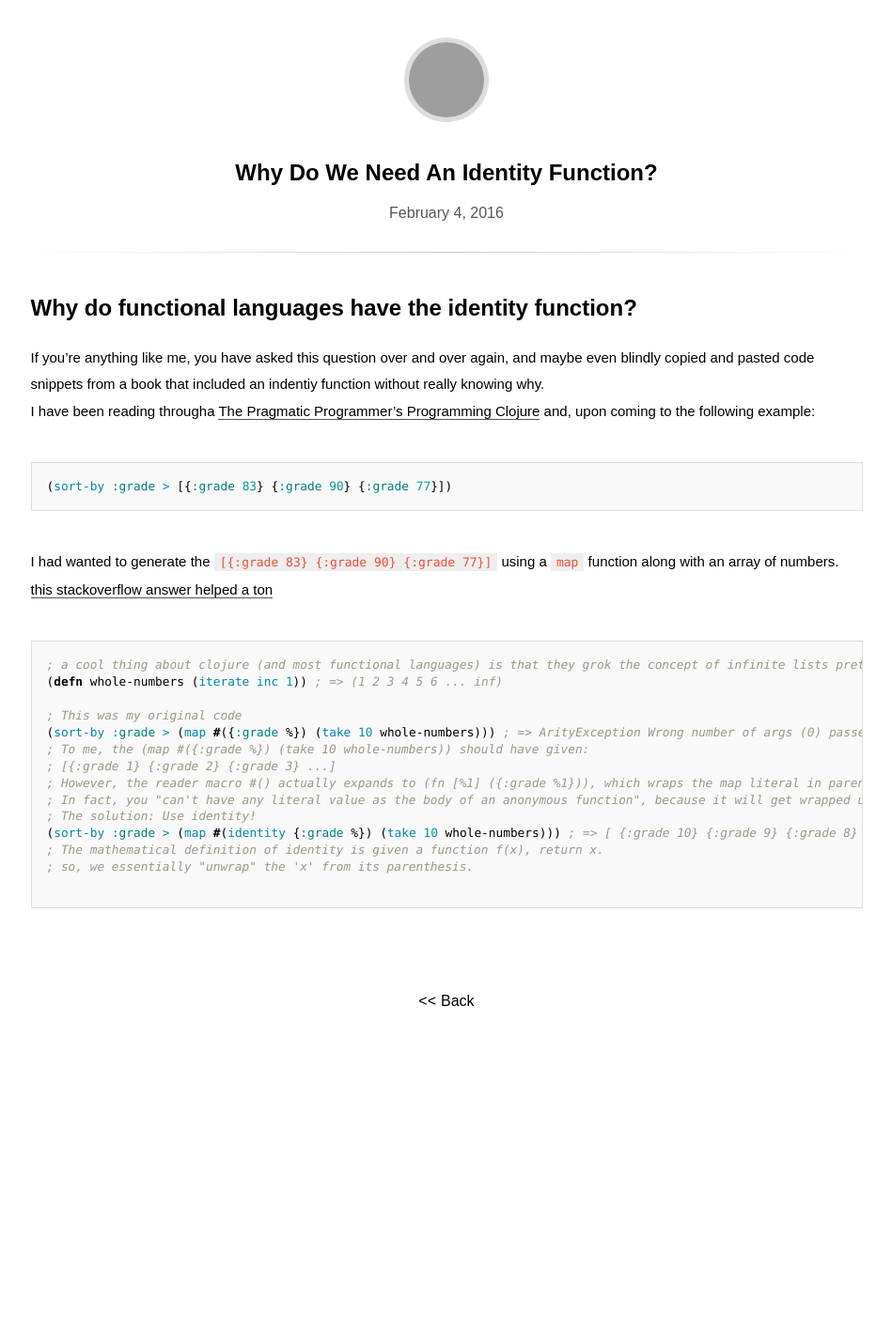
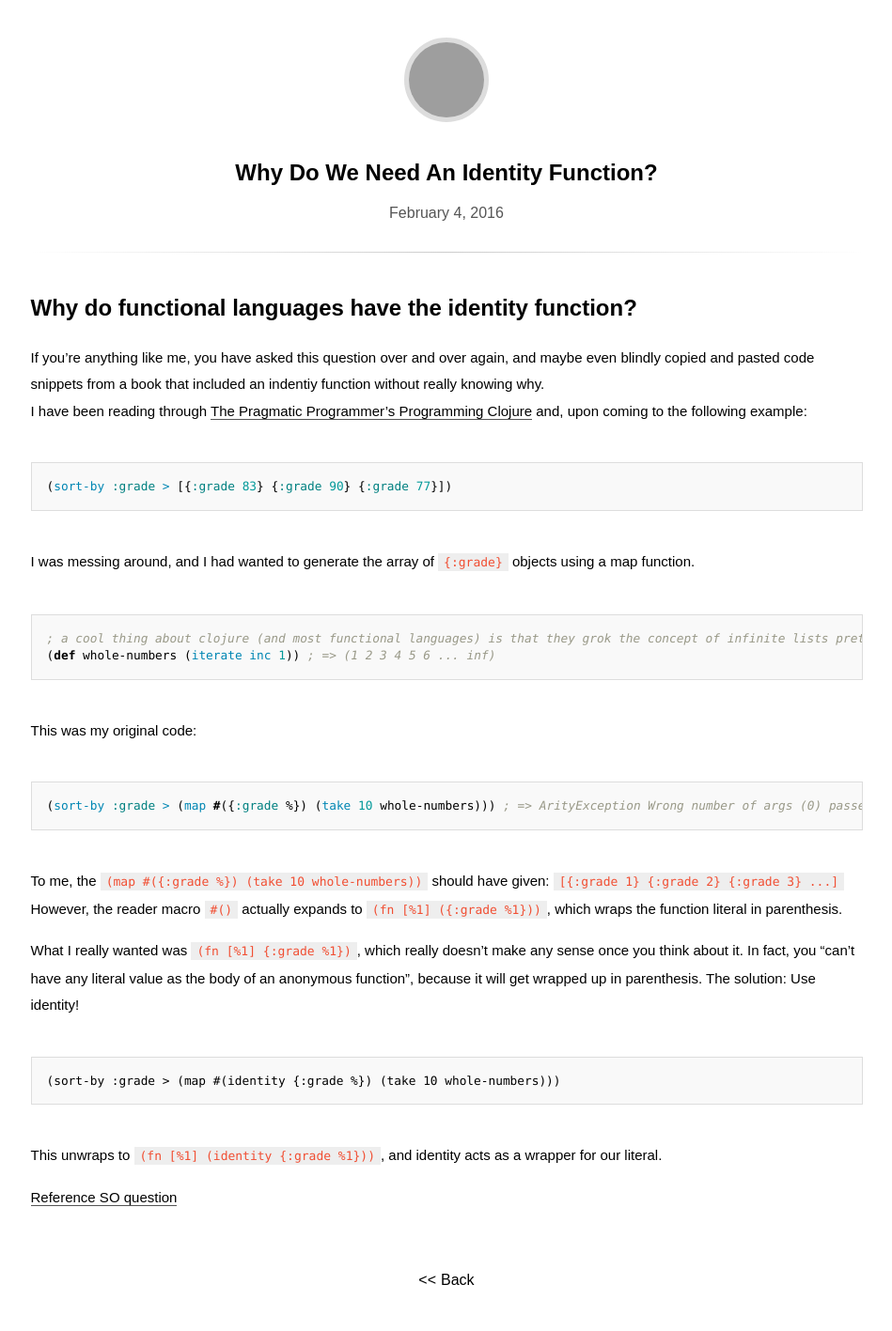
Before and after one commit to johnmarinelli/johnmarinelli.github.io, a Jekyll site: the page built from _posts/2016-02-04-identity-function.md, in a window 1280 px wide. Shown: the whole page at 94% size, without its empty margins (165-1114 px from the left). Built offline with Jekyll 4.4.1, drawn with Linux system fonts in a browser that asks for light colours; some web fonts are replaced; before the commit the page ends 1120 px from its top, so only the background shows below that; grey boxes are pictures that could not be loaded.

Commit message:
identity function

````diff
--- a/_posts/2016-02-04-identity-function.md
+++ b/_posts/2016-02-04-identity-function.md
@@ -5,28 +5,37 @@ updated: 2016-02-04
 
 ## Why do functional languages have the identity function?
 If you're anything like me, you have asked this question over and over again, and maybe even blindly copied and pasted code snippets from a book that included an indentiy function without really knowing why.
-I have been reading througha [The Pragmatic Programmer's Programming Clojure](https://pragprog.com/book/shcloj2/programming-clojure) and, upon coming to the following example:
+I have been reading through [The Pragmatic Programmer's Programming Clojure](https://pragprog.com/book/shcloj2/programming-clojure) and, upon coming to the following example:
 
 ```clj
 (sort-by :grade > [{:grade 83} {:grade 90} {:grade 77}])
 ```
 
-I had wanted to generate the `[{:grade 83} {:grade 90} {:grade 77}]` using a `map` function along with an array of numbers.
-[this stackoverflow answer helped a ton](http://stackoverflow.com/questions/2020570/common-programming-mistakes-for-clojure-developers-to-avoid)
+I was messing around, and I had wanted to generate the array of `{:grade}` objects using a map function.
 
 ```clj
 ; a cool thing about clojure (and most functional languages) is that they grok the concept of infinite lists pretty well.
-(defn whole-numbers (iterate inc 1)) ; => (1 2 3 4 5 6 ... inf)
+(def whole-numbers (iterate inc 1)) ; => (1 2 3 4 5 6 ... inf)
+```
 
-; This was my original code
+This was my original code:
+
+```clj
 (sort-by :grade > (map #({:grade %}) (take 10 whole-numbers))) ; => ArityException Wrong number of args (0) passed to: PersistentArrayMap
-; To me, the (map #({:grade %}) (take 10 whole-numbers)) should have given:
-; [{:grade 1} {:grade 2} {:grade 3} ...]
-; However, the reader macro #() actually expands to (fn [%1] ({:grade %1})), which wraps the map literal in parenthesis.
-; In fact, you "can't have any literal value as the body of an anonymous function", because it will get wrapped up in parenthesis.
-; The solution: Use identity!
-(sort-by :grade > (map #(identity {:grade %}) (take 10 whole-numbers))) ; => [ {:grade 10} {:grade 9} {:grade 8} ...]
-; The mathematical definition of identity is given a function f(x), return x.
-; so, we essentially "unwrap" the 'x' from its parenthesis.
+```
+
+To me, the `(map #({:grade %}) (take 10 whole-numbers))` should have given:
+`[{:grade 1} {:grade 2} {:grade 3} ...]`
+However, the reader macro `#()` actually expands to `(fn [%1] ({:grade %1}))`, which wraps the function literal in parenthesis.
+
+What I really wanted was `(fn [%1] {:grade %1})`, which really doesn't make any  sense once you think about it.
+In fact, you "can't have any literal value as the body of an anonymous function", because it will get wrapped up in parenthesis.
+The solution: Use identity!
 
 ```
+(sort-by :grade > (map #(identity {:grade %}) (take 10 whole-numbers)))
+```
+
+This unwraps to `(fn [%1] (identity {:grade %1}))`, and identity acts as a wrapper for our literal.
+
+[Reference SO question](http://stackoverflow.com/questions/2020570/common-programming-mistakes-for-clojure-developers-to-avoid)
````
